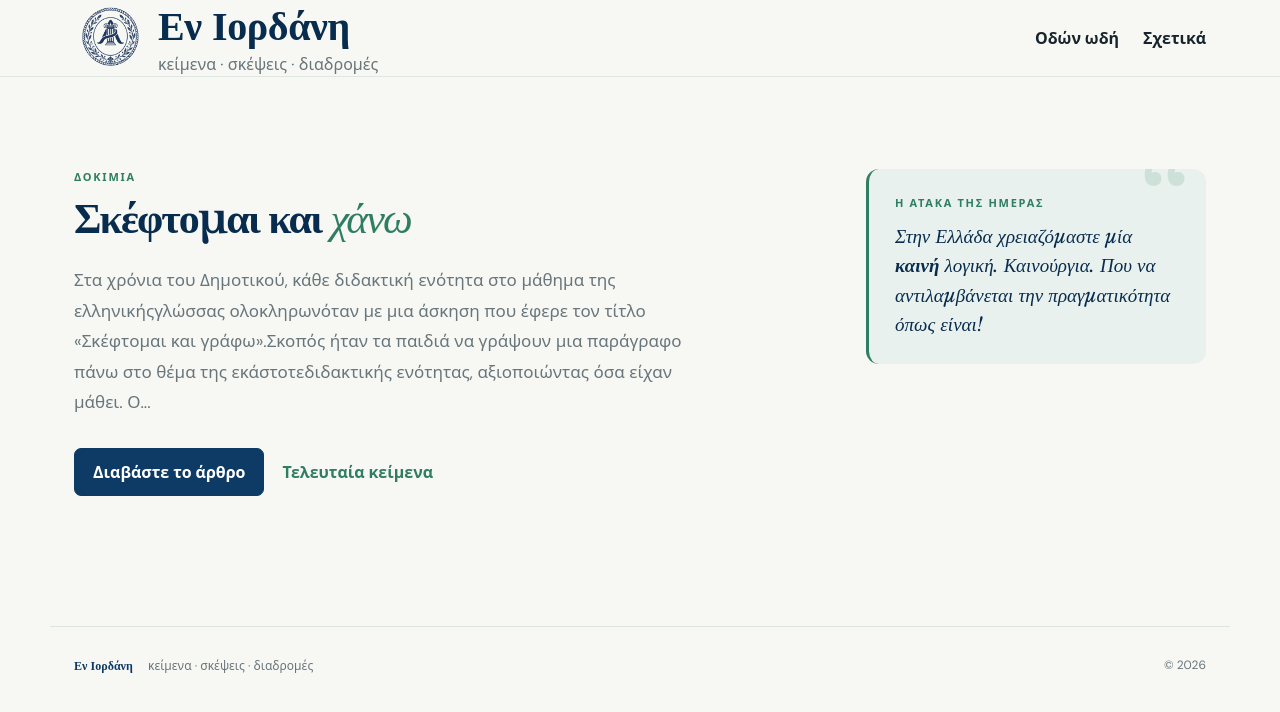
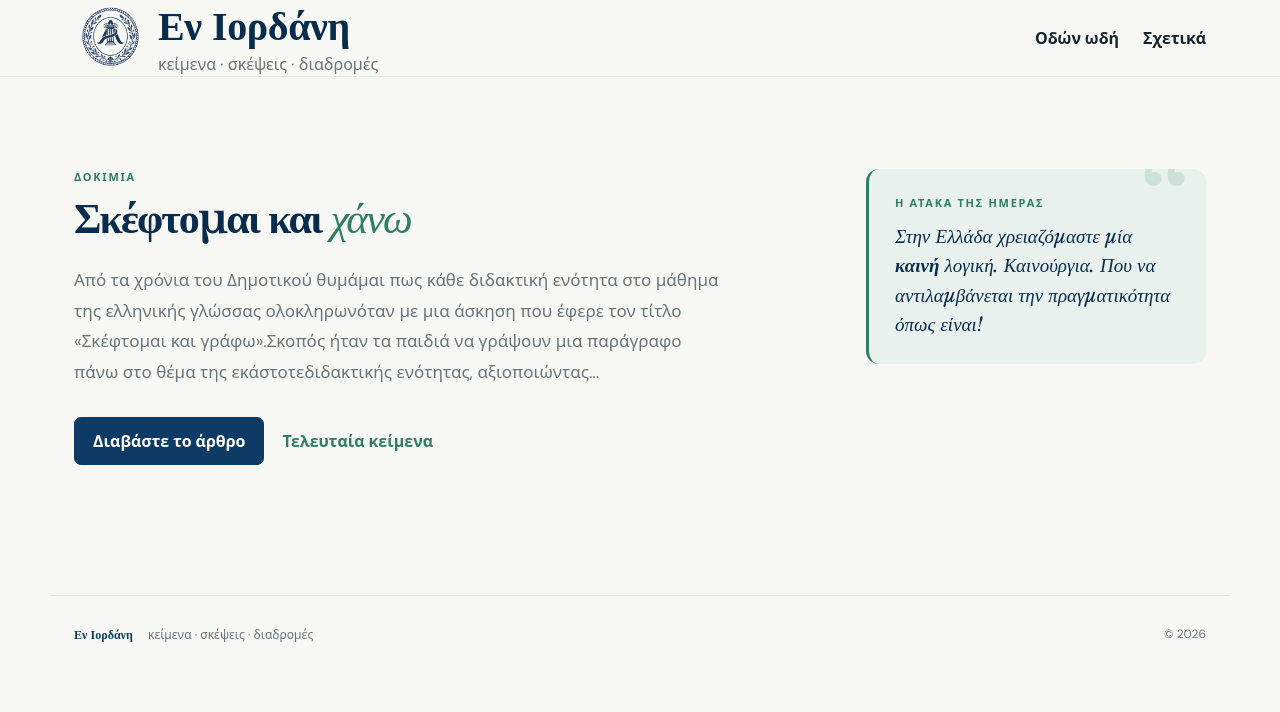
Before and after one commit to a-thrax/a-thrax.github.io, a Jekyll site: the page built from index.html, in a window 1280 px wide. Shown: the top 712 px of the page. Built offline with Jekyll 4.4.1, drawn with Linux system fonts in a browser that asks for light colours.

Commit message:
Update _posts/2026-10-05-skeftomai-kai-xanw.md (via Pages CMS)

```diff
--- a/_posts/2026-10-05-skeftomai-kai-xanw.md
+++ b/_posts/2026-10-05-skeftomai-kai-xanw.md
@@ -5,9 +5,7 @@ slug: skeftomai-kai-xanw
 topic: essays
 date: 2026-10-05 11:32
 ---
-
-Στα χρόνια του Δημοτικού, κάθε διδακτική ενότητα στο μάθημα της ελληνικής
-γλώσσας ολοκληρωνόταν με μια άσκηση που έφερε τον τίτλο «Σκέφτομαι και γράφω».
+Από τα χρόνια του Δημοτικού θυμάμαι πως κάθε διδακτική ενότητα στο μάθημα της ελληνικής γλώσσας ολοκληρωνόταν με μια άσκηση που έφερε τον τίτλο «Σκέφτομαι και γράφω».
 Σκοπός ήταν τα παιδιά να γράψουν μια παράγραφο πάνω στο θέμα της εκάστοτε
 διδακτικής ενότητας, αξιοποιώντας όσα είχαν μάθει. Ο συνδυασμός καινούργιων
 γνώσεων, σκέψεων και η έκφραση τους, αποσκοπούσε στη δημιουργία της κριτικής
@@ -61,6 +59,7 @@ date: 2026-10-05 11:32
 σκουπίδια θεωρούμε δεδομένα. Και όπως γίνεται με το θέμα της καθαριότητας και
 του πρασίνου, έτσι και με το θέμα των αδέσποτων, πηγαίνουμε σε μία ξένη χώρα και
 παρατηρούμε την απουσία τους από τους δρόμους και κάνουμε τις νοητές συγκρίσεις.
+
 Και δημιουργείται ευλόγως η απορία: τι είναι αυτό που μας εμποδίζει από το να
 αρχίσουμε και εμείς να χτίζουμε μία νοοτροπία που θα μας οδηγήσει σε λίγα χρόνια
 να έχουμε μία πράσινη, οργανωμένη και καθαρή πόλη; Τι μας σταματά από το να
```
Also changed, not shown: other parts of _posts/2026-10-05-skeftomai-kai-xanw.md (+1 -3 lines).
